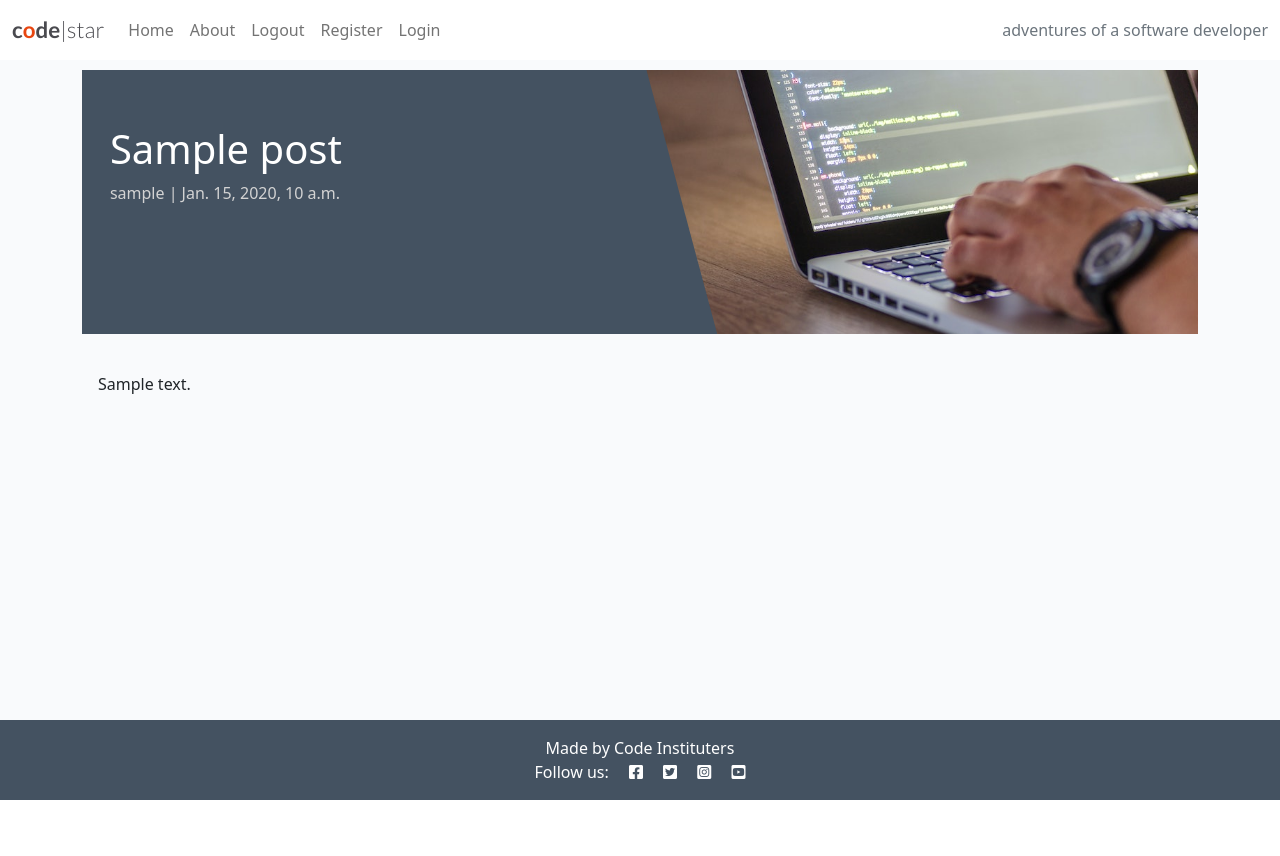
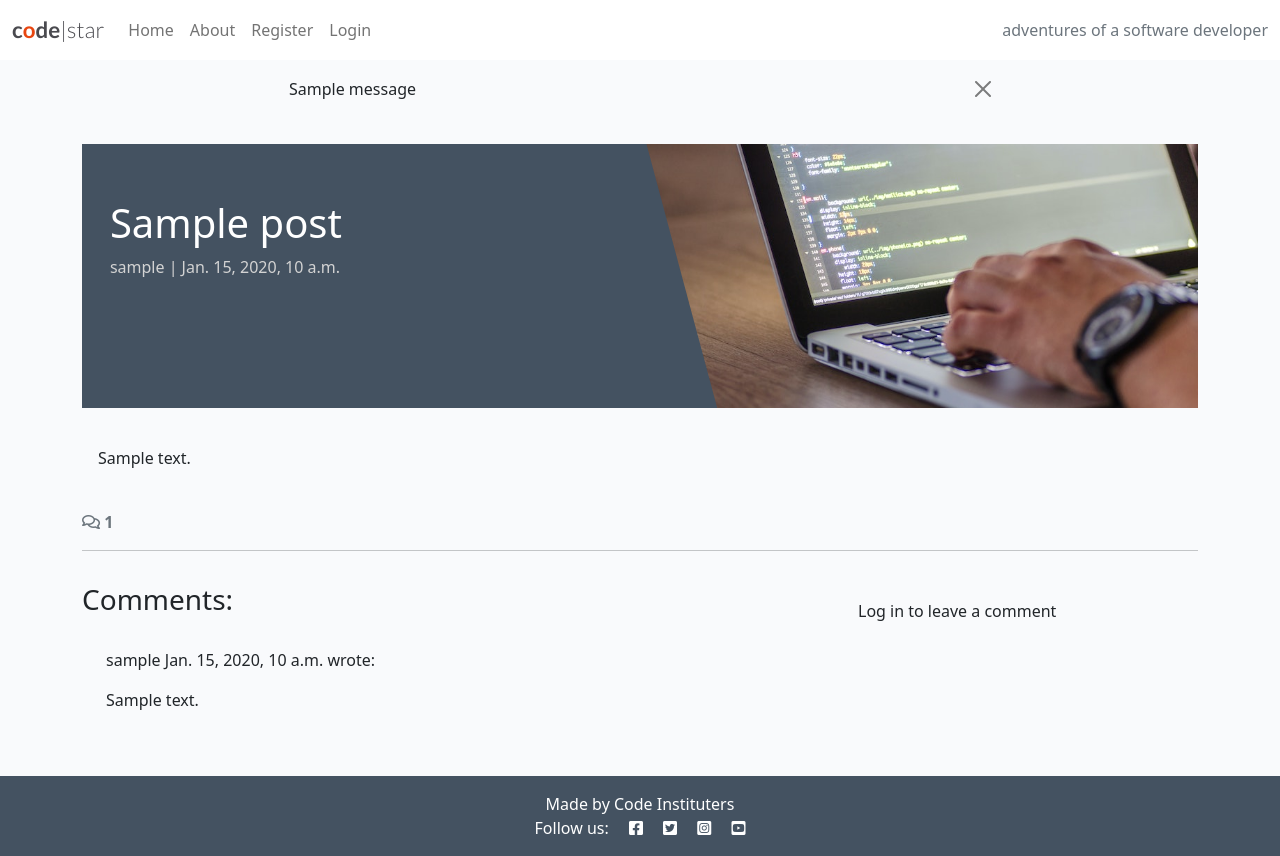
Before and after one commit to ThomasWharton/django-blog, a Django app: a page that uses templates/base.html in a window 1280 px wide. Before the commit the page ends 800 px from the top, so only its background shows below. Run offline with Django 4.2, Linux system fonts and the light colour scheme; tables that the repository leaves empty hold one stand-in row (values such as "Sample post"); one stand-in notice (Sample message) is shown; some libraries are stand-ins or nearby versions.

Commit message:
Add comment and collaborate request forms

```diff
--- /dev/null
+++ b/blog/forms.py
@@ -0,0 +1,9 @@
+from django import forms
+from .models import Comment
+
+
+
+class CommentForm(forms.ModelForm):
+    class Meta:
+        model = Comment
+        fields = ('body',)
--- a/blog/templates/blog/post_detail.html
+++ b/blog/templates/blog/post_detail.html
@@ -1,5 +1,6 @@
 {% extends 'base.html' %} {% block content %}
 {% load static %}
+{% load crispy_forms_tags %}
 
 <div class="masthead">
     <div class="container">
@@ -29,6 +30,63 @@
             </div>
         </div>
     </div>
+    <!-- Displaying count of comments -->
+    <div class="row">
+        <div class="col-12">
+            <strong class="text-secondary">
+                <i class="far fa-comments"></i> {{ comment_count }}
+            </strong>
+        </div>
+        <div class="col-12">
+            <hr>
+        </div>
+    </div>
+    <!-- Displaying Comments -->
+    <div class="row">
+        <div class="col-md-8 card mb-4  mt-3 ">
+            <h3>Comments:</h3>
+            <div class="card-body">
+                <!-- We want a for loop inside the empty control tags to iterate through each comment in comments -->
+                {% for comment in comments %}
+                <div class="p-2 comments {% if not comment.approved and comment.author == user %}faded{% elif not comment.approved %} d-none{% endif %}">
+                    <p class="font-weight-bold">
+                        {{ comment.author }}
+                        <span class="font-weight-normal">
+                            {{ comment.created_on }}
+                        </span> wrote:
+                    </p>
+                    <div id="comment{{ comment.id }}">
+                        {{ comment.body | linebreaks }}
+                    </div>
+                    {% if not comment.approved and comment.author == user %}
+                    <p class="approval">
+                        This comment is awaiting approval
+                    </p>
+                    {% endif %}
+                </div>
+                <!-- Our for loop ends here -->
+                {% endfor %}
+            </div>
+        </div>
+        <!-- Creating New Comments -->
+        <div class="col-md-4 card mb-4 mt-3">
+            <div class="card-body">
+                {% if user.is_authenticated %}
+                    <h3>Leave a comment:</h3>
+                    <p>Posting as: {{ user.username }}</p>
+                    <form method="POST" id="commentForm" style="margin-top: 1.3em;">
+                        {{ comment_form | crispy }}
+                        {% csrf_token %}
+                        <button type="submit" id="submitButton" class="btn btn-signup btn-lg">
+                            Submit
+                        </button>
+                    </form>
+                {% else %}
+                    <p>Log in to leave a comment</p>
+                {% endif %}
+            </div>
+        </div>
+    </div>
 </div>
 
 {% endblock content %}
--- a/blog/views.py
+++ b/blog/views.py
@@ -1,6 +1,8 @@
 from django.shortcuts import render, get_object_or_404
 from django.views import generic
+from django.contrib import messages
 from .models import Post
+from .forms import CommentForm
 
 
 
@@ -25,9 +27,30 @@ def post_detail(request, slug):
 
     queryset = Post.objects.filter(status=1)
     post = get_object_or_404(queryset, slug=slug)
+    comments = post.comments.all().order_by("-created_on")
+    comment_count = post.comments.filter(approved=True).count()
+
+    if request.method == "POST":
+        comment_form = CommentForm(data=request.POST)
+        if comment_form.is_valid():
+            comment = comment_form.save(commit=False)
+            comment.author = request.user
+            comment.post = post
+            comment.save()
+            messages.add_message(
+                request, messages.SUCCESS,
+                'Comment submitted and awaiting approval'
+            )
+
+    comment_form = CommentForm()
 
     return render(
         request,
         "blog/post_detail.html",
-        {"post": post},
+        {
+            "post": post,
+            "comments": comments,
+            "comment_count": comment_count,
+            "comment_form": comment_form,
+        },
     )
--- a/codestar/settings.py
+++ b/codestar/settings.py
@@ -45,6 +45,8 @@ INSTALLED_APPS = [
     'allauth',
     'allauth.account',
     'allauth.socialaccount',
+    'crispy_forms',
+    'crispy_bootstrap5',
     'django_summernote',
     'blog',
     'about',
@@ -53,6 +55,9 @@ INSTALLED_APPS = [
 SITE_ID = 1
 LOGIN_REDIRECT_URL = '/'
 LOGOUT_REDIRECT_URL = '/'
+
+CRISPY_ALLOWED_TEMPLATE_PACKS = 'bootstrap5'
+CRISPY_TEMPLATE_PACK = 'bootstrap5'
 
 MIDDLEWARE = [
     'django.middleware.security.SecurityMiddleware',
--- a/templates/base.html
+++ b/templates/base.html
@@ -51,10 +51,12 @@
                         <a class="nav-link {% if request.path == about_url %}active{% endif %}" aria-current="page"
                             href="{% url 'about' %}">About</a>
                     </li>
+                    {% if user.is_authenticated %}
                     <li class="nav-item">
                         <a class="nav-link {% if request.path == logout_url %}active{% endif %}" aria-current="page"
                             href="{% url 'account_logout' %}">Logout</a>
                     </li>
+                    {% else %}
                     <li class="nav-item">
                         <a class="nav-link {% if request.path == signup_url %}active{% endif %}" aria-current="page"
                             href="{% url 'account_signup' %}">Register</a>
@@ -63,6 +65,7 @@
                         <a class="nav-link {% if request.path == login_url %}active{% endif %}" aria-current="page"
                             href="{% url 'account_login' %}">Login</a>
                     </li>
+                    {% endif %}
                 </ul>
                 <span class="navbar-text text-muted">
                     adventures of a software developer
@@ -70,6 +73,20 @@
             </div>
         </div>
     </nav>
+
+    <!-- displaying Django messages -->
+    <div class="container">
+        <div class="row">
+            <div class="col-md-8 offset-md-2">
+                {% for message in messages %}
+                    <div class="alert {{ messages.tags }} alert-dismissible fade show" id="msg" role="alert">
+                        {{ message | safe }}
+                        <button type="button" class="btn-close" data-bs-dismiss="alert"></button>
+                    </div>
+                {% endfor %}
+            </div>
+        </div>
+    </div>
 
     <main class="flex-shrink-0 main-bg">
 
```
Also changed, not shown: about/admin.py (+13 -2 lines), about/forms.py (added, +8 -0 lines), about/models.py (+11 -1 lines), about/templates/about/about.html (+26 -4 lines), about/views.py (+6 -1 lines), requirements.txt (+16 -1 lines), templates/account/signup.html (+31 -19 lines), about/migrations/0002_collaboraterequest.py (added).
